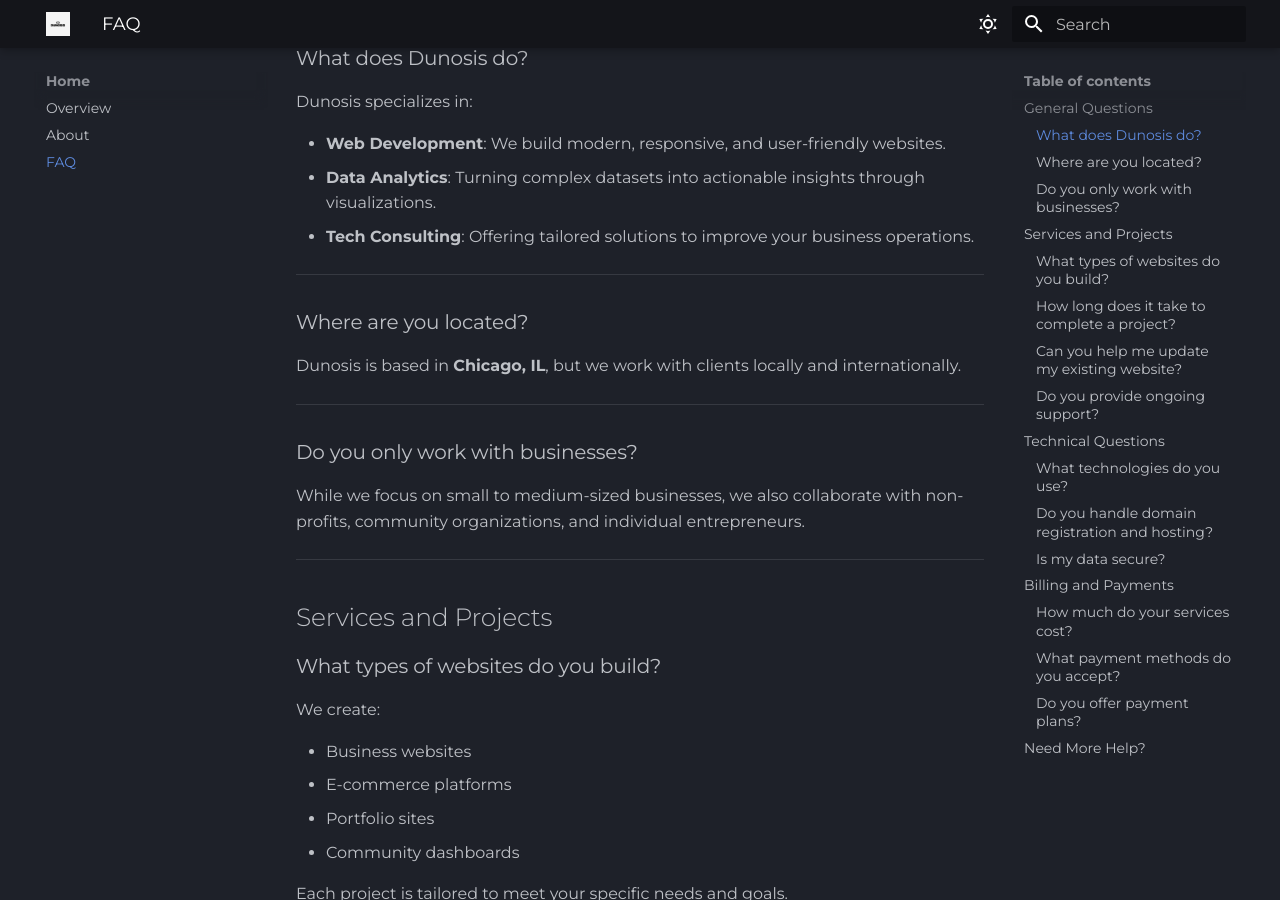
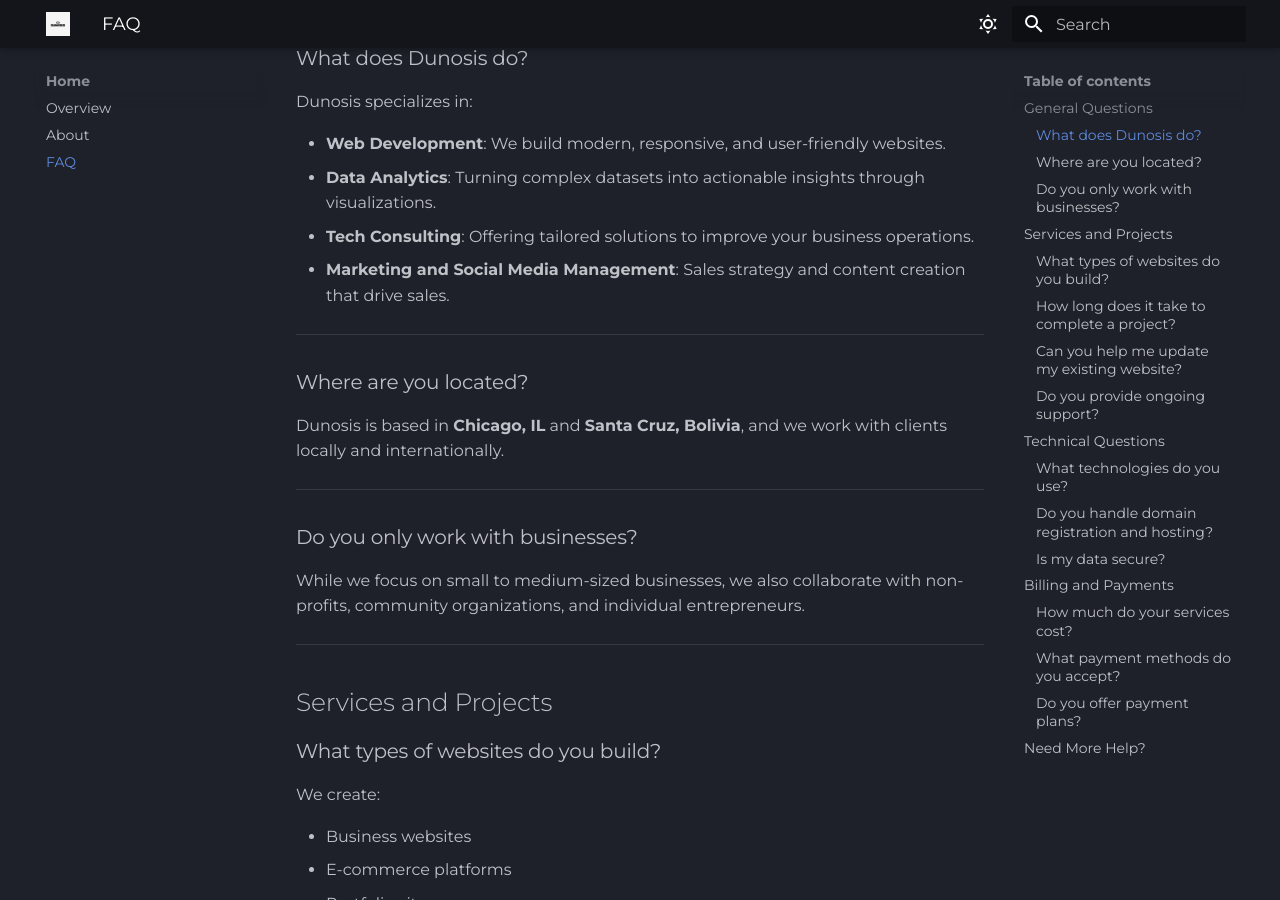
Before and after one commit to wesordonez/dunosis-web-docs, an MkDocs documentation site: the page built from docs/home/faq.md, in a window 1280 px wide and 900 px high, scrolled down 378 px. Built offline with MkDocs 1.6.1 and Material for MkDocs 9.7.7, drawn with Linux system fonts in a browser that asks for light colours; some of the changed text lies outside the part shown.

Commit message:
minor improvements to faq section, updated contact info

```diff
--- a/docs/home/faq.md
+++ b/docs/home/faq.md
@@ -12,11 +12,12 @@
 - **Web Development**: We build modern, responsive, and user-friendly websites.
 - **Data Analytics**: Turning complex datasets into actionable insights through visualizations.
 - **Tech Consulting**: Offering tailored solutions to improve your business operations.
+- **Marketing and Social Media Management**: Sales strategy and content creation that drive sales.
 
 ---
 
 ### Where are you located?
-Dunosis is based in **Chicago, IL**, but we work with clients locally and internationally.
+Dunosis is based in **Chicago, IL** and **Santa Cruz, Bolivia**, and we work with clients locally and internationally.
 
 ---
 
```
Also changed, not shown: other parts of docs/home/faq.md (+2 -2 lines).
